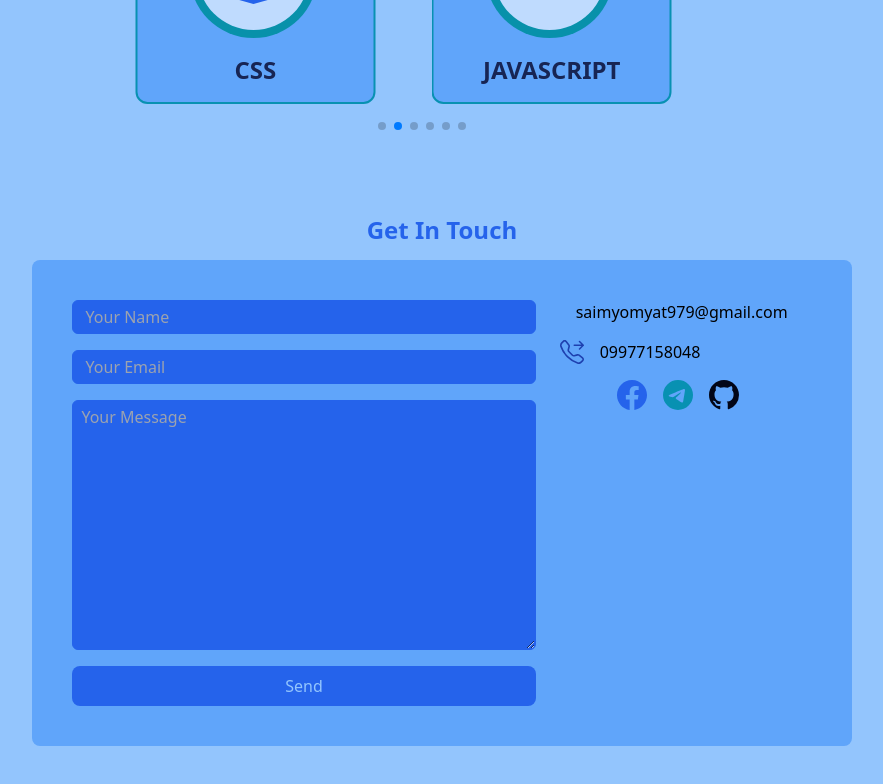
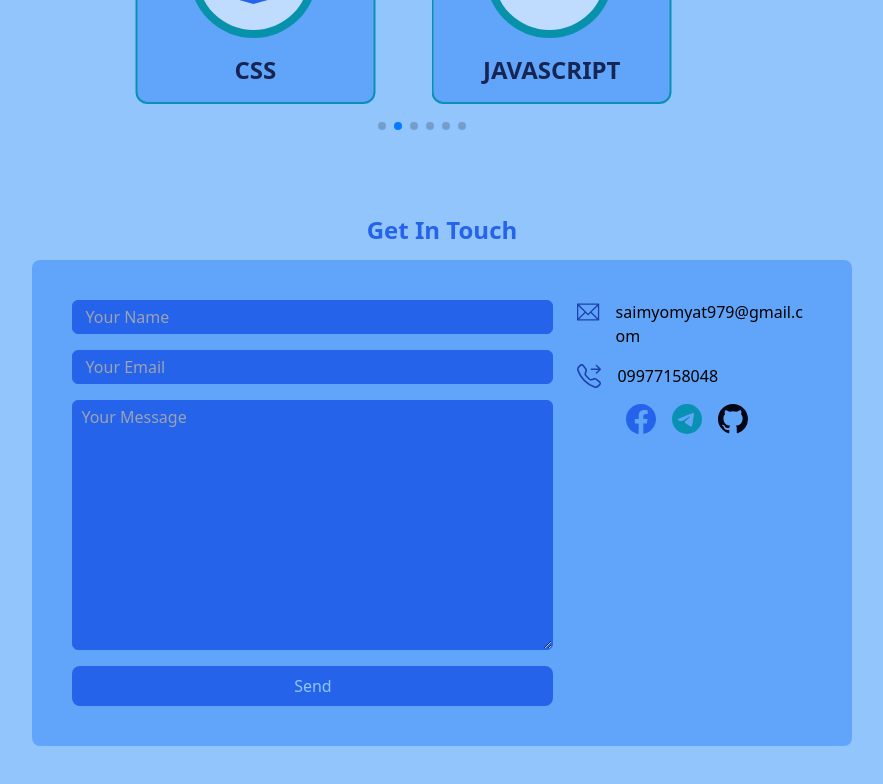
Before and after one commit to saimyomyat/MyPortfolio, a React (Vite) app: page / in a window 1280 px wide. Shown: the part 1004-1788 px from the top of the page, without its empty margins (198-1081 px from the left). Built offline with nearby package versions, Linux system fonts and the light colour scheme.

Commit message:
break words

```diff
--- a/src/components/Footer.jsx
+++ b/src/components/Footer.jsx
@@ -86,9 +86,9 @@ const Footer = () => {
           </motion.button>
         </motion.div>
         <motion.div className=" mx-auto md:mx-0 flex flex-col gap-4">
-          <div className="max-w-[80%] flex gap-4">
+          <div className=" flex gap-4">
             <TfiEmail className=" cursor-pointer dark:text-slate-600  text-2xl text-blue-800" />{" "}
-            <p className="  cursor-pointer dark:text-white">
+            <p className="break-normal break-all cursor-pointer dark:text-white">
               saimyomyat979@gmail.com
             </p>
           </div>
```
